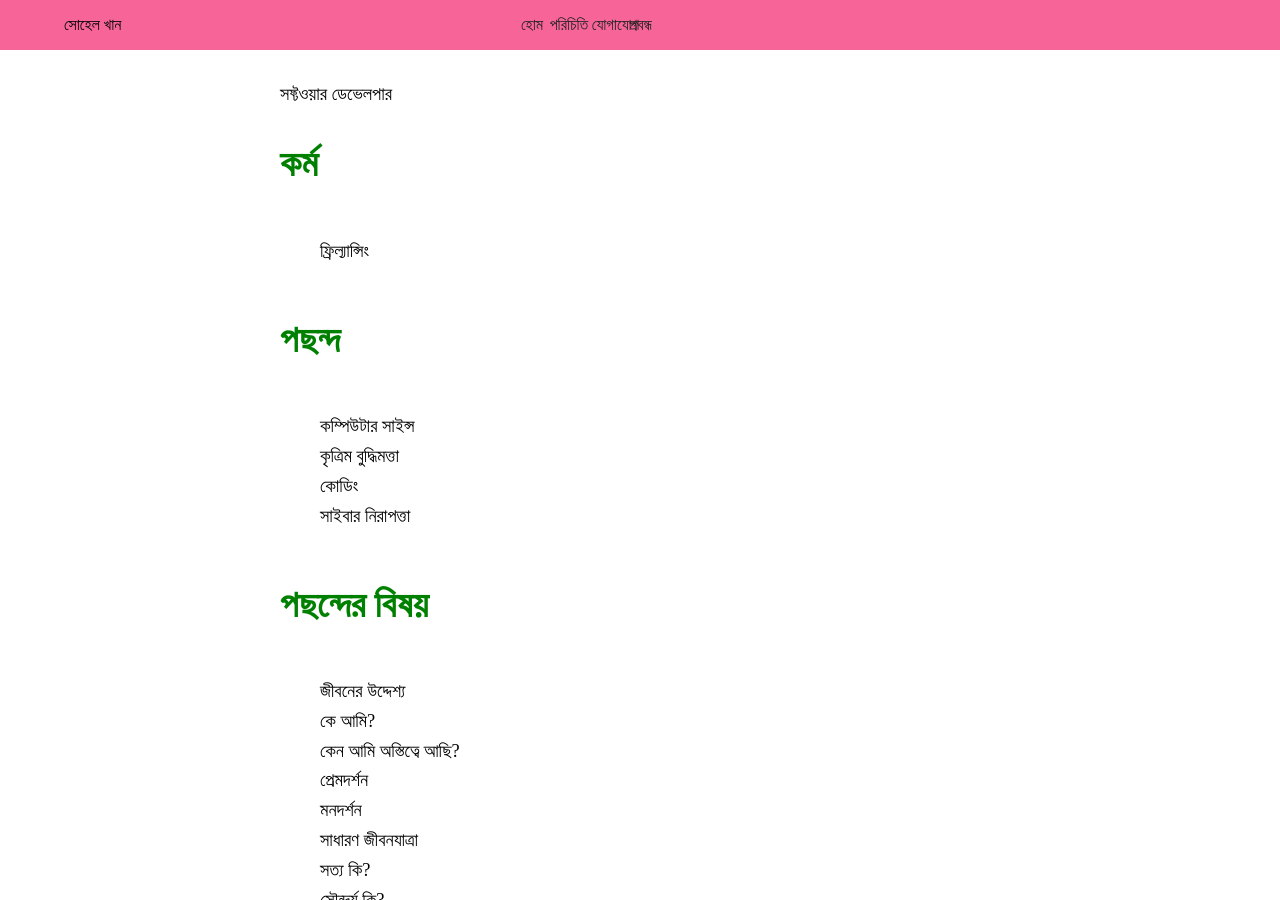
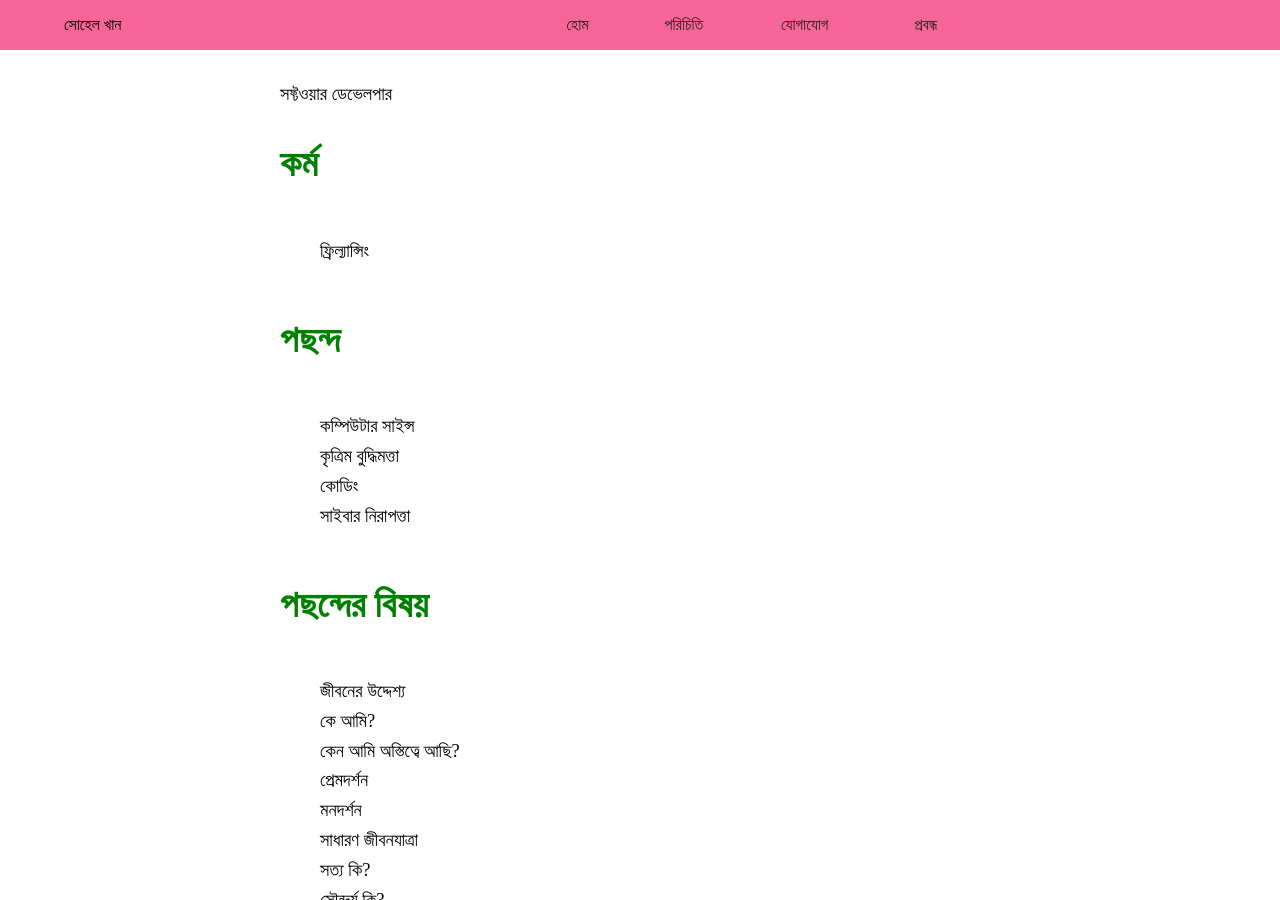
Before and after one commit to sohelkhanz/sohelkhanz.github.io, a Jekyll site: the page built from index.md, in a window 1280 px wide and 900 px high. Built offline with Jekyll 4.4.1, drawn with Linux system fonts in a browser that asks for light colours.

Commit message:
Update style.css

```diff
--- a/assets/css/style.css
+++ b/assets/css/style.css
@@ -1,169 +1,327 @@
 main {
+
   margin: 80px auto 0 auto;
+
   color: #000;
+
   background: #fff;
+
   font-size: 1.15rem;
+
   line-height: 1.618;
+
   display: flex;
+
   min-height: 100vh;
+
   flex-direction: column;
+
   flex: 1;
+
   max-width: 45rem;
+
   padding: 0 .5rem;
+
   overflow-x: hidden;
+
 	word-break: break-word;
+
 	overflow-wrap: break-word;
+
 }
 
 footer {
+
   font-size: .9rem;
+
   text-align: center;
+
   width: 100%;
+
 }
 
 h1, h2 {
+
 	clear: both;
+
   font-weight: bold;
+
 }
 
 h1 {
+
 	font-size: 2em;
+
         color: green;
+
 }
 
 h2 {
+
 	font-size: 1.4em;
+
         margin-top: 2em;
+
            color: #778899;
+
 }
+
 textarea {
+
   width: 80%
+
 }
 
 blockquote {
+
     margin-left: 2em;
+
     margin-bottom: 2rem;
+
     margin-top: 2rem;
+
     padding: .4rem .8rem;
+
     border-left: .35rem solid green;
+
     color: blue;
+
     font-style: italic;
+
 }
+
 pre {
+
         overflow: auto;
+
 	padding: 20px;
+
 	overflow: auto;
+
 	max-height: 300px;
+
 	font-size: 14px;
+
 	background: #000;
+
 	color: #fff;
+
 }
+
 /*Configurações Globais*/
+
 html, body {
+
     width: 100%;
+
     height: 100%;
+
     margin: 0;
+
     padding: 0;
+
 }
+
 a {
+
     text-decoration: none;
+
 }
+
 li {
+
     list-style: none;
+
 }
+
 /*Início das configurações da header*/
+
 header {
+
     width: 100%;
+
     height: 50px;
+
     line-height: 50px;
+
     text-align: center;
+
     background-color: #f76497;
+
     position: fixed;
+
         top: 0;
+
 }
+
 .brand {
+
     width: auto;
+
     height: 100%;
+
     float: left;
+
     margin: 0 0 0 5%;
+
 }
+
 /*Início das configurações da Navigation*/
+
 .menu {
+
     width: 60%;
+
     height: 100%;
+
     float: right;
+
 }
+
 .menu ul {
+
     width: 100%;
+
     height: inherit;
+
     margin: 0;
+
     padding: 0;
+
     display: -webkit-box;      /* OLD - iOS 6-, Safari 3.1-6 */
+
     display: -moz-box;         /* OLD - Firefox 19- (buggy but mostly works) */
+
     display: -ms-flexbox;      /* TWEENER - IE 10 */
+
     display: -webkit-flex;     /* NEW - Chrome */
+
     display: flex;             /* NEW, Spec - Opera 12.1, Firefox 20+ */
+
 }
+
 li a {
-    width: 20%;
+
+    width: 50%;
+
     height: inherit;
+
     color: #222;
+
     display: inline-block;
+    padding: 0 40px;
 }
+
 li a:hover {
+
     background-color: #222;
+
     color: #fff;
+
 }
+
 #menuToggle {
+
     display: none;
+
 }
+
 .menu-icon {
+
     display: none;
+
 }
+
 /*Início das configurações da Navigation com dispositivos < 768px*/
+
 @media screen and (max-width: 768px) {
+
     .menu {
+
         width: 100%;
+
         height: auto;
+
     }
+
     .menu ul {
+
         display: block;
+
         max-height: 0;
+
     	overflow: hidden;
+
     	-webkit-transition: max-height 0.3s;
+
     	-moz-transition: max-height 0.3s;
+
         -ms-transition: max-height 0.3s;
+
         -o-transition: max-height 0.3s;
+
     	transition: max-height 0.3s;
+
         /*Para fazer com que o menu saia da esquerda, você deve trocar max-height por max-width*/
+
         /*Para fazer com que o menu saia da direita, você deve trocar max-height por max-width e setar float: right*/
+
     }
+
     li a {
+
         text-align: left;
+
         width: 100%;
+
         height: 50px;
+
         background-color: #f773a1;
+
         padding: 10px 0px 10px 5%;
+
     }
+
     .menu-icon {
+
         width: 100px;
+
         height: inherit;
+
         display: block;
+
         position: absolute;
+
         top: 0;
+
         right: 0;
+
         line-height: 60px;
+
     }
+
     #menuToggle:checked ~ ul {
+
         max-height: 350px;
+
         /*Para fazer com que o menu saia da esquerda ou direita, você deve trocar max-height por max-width*/
+
     }
+
     .menu-icon i {
+
         font-size: 1.7em;
+
     }
+
   textarea,
+
   select,
+
   input {
+
     width: 100%;
+
   }
+
 }
```
